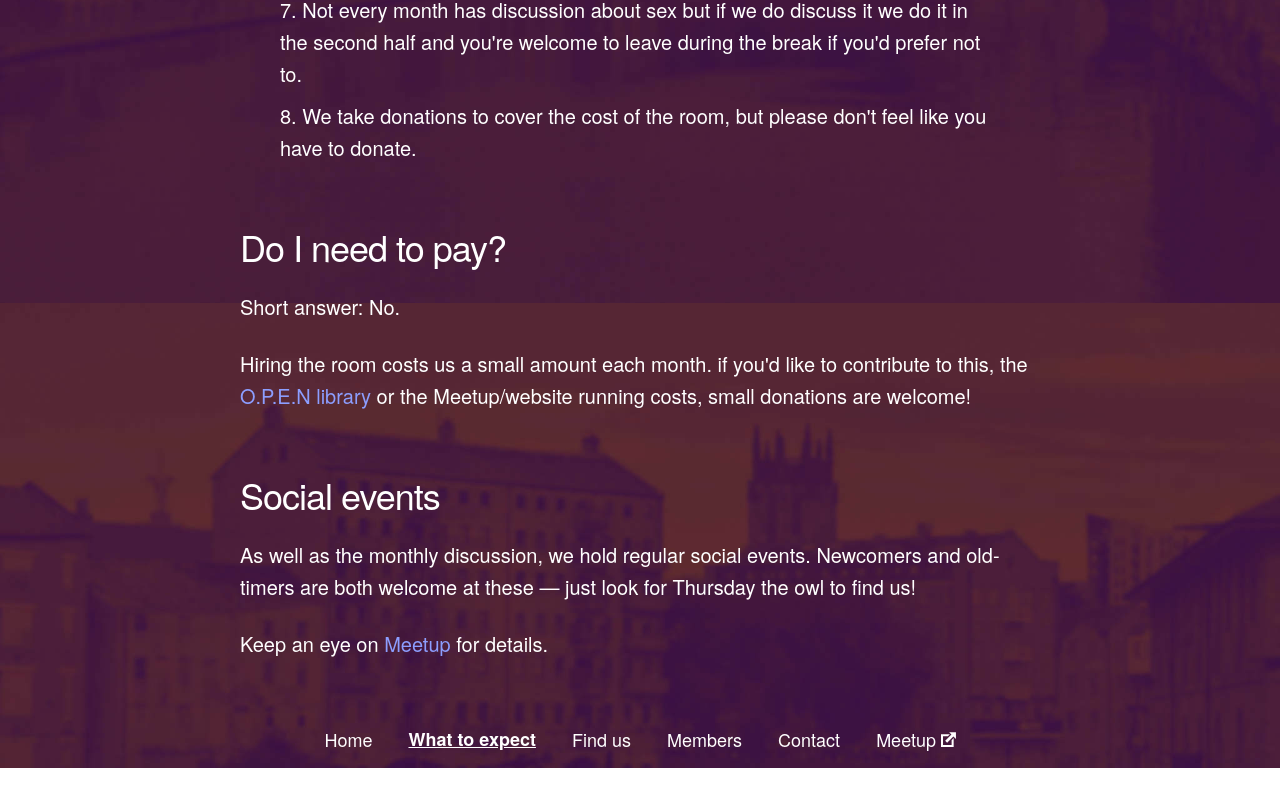
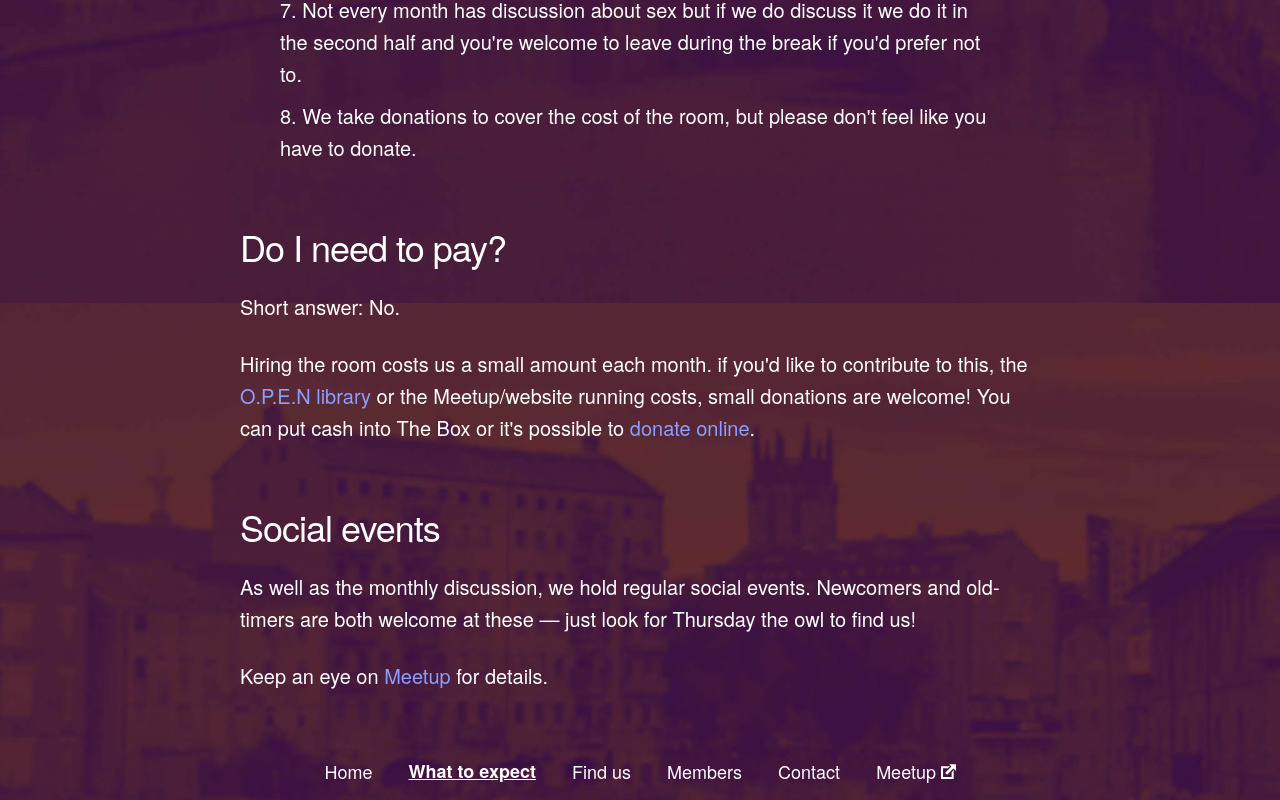
Before and after one commit to pedantic-git/y-open, a Nuxt app: page /what-to-expect in a window 1280 px wide. Shown: the part 2264-3064 px from the top of the page. Before the commit the page ends 3032 px from the top, so only its background shows below. Built offline with nearby package versions, Linux system fonts and the light colour scheme; what vue-jsonp would draw is missing.

Commit message:
Make donation stuff more obvious

```diff
--- a/pages/index.vue
+++ b/pages/index.vue
@@ -18,7 +18,7 @@
     </section>
     <section>
       <h2>Been before?</h2>
-      <p>Check out our <nuxt-link to="/members">members' section</nuxt-link> which contains details about our private <b>Facebook group</b>, the <b>library</b> and if you want to help contribute (time or money).</p>
+      <p>Check out our <nuxt-link to="/members">members' section</nuxt-link> which contains details about our private <b>Facebook group</b>, the <b>library</b> and if you want to <b>help contribute</b> (time or money).</p>
     </section>
     <section>
       <h2>Get in touch</h2>
--- a/pages/what-to-expect.vue
+++ b/pages/what-to-expect.vue
@@ -41,7 +41,7 @@
     <section>
       <h3>Do I need to pay?</h3>
       <p>Short answer: No.</p>
-      <p>Hiring the room costs us a small amount each month. if you'd like to contribute to this, the <nuxt-link to="/members">O.P.E.N library</nuxt-link> or the Meetup/website running costs, small donations are welcome!</p>
+      <p>Hiring the room costs us a small amount each month. if you'd like to contribute to this, the <nuxt-link to="/members#library">O.P.E.N library</nuxt-link> or the Meetup/website running costs, small donations are welcome! You can put cash into The Box or it's possible to <nuxt-link to="/members#donate">donate online</nuxt-link>.</p>
     </section>
     <section>
       <h3>Social events</h3>
```
